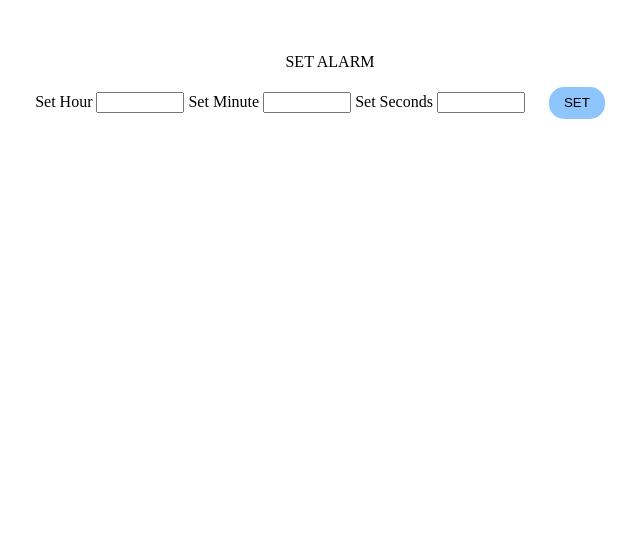
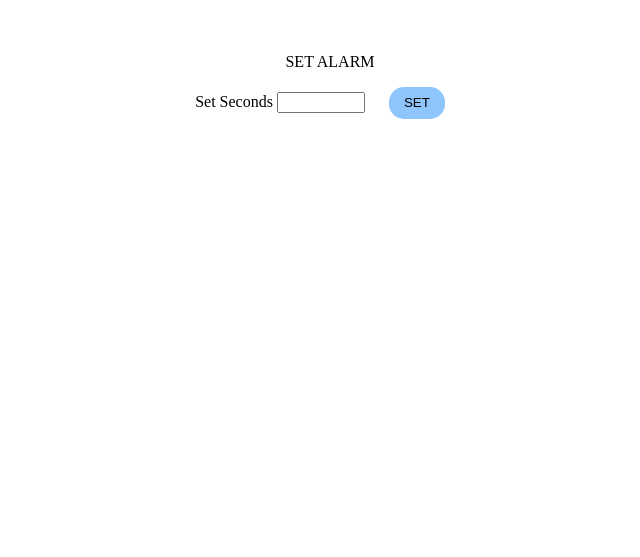
Before and after one commit to buttonbag/complexClock, a plain HTML site: page index.html in a window 1280 px wide. Shown: the part 243-800 px from the top of the page, without its empty margins (310-950 px from the left). Drawn offline with nearby package versions, Linux system fonts and the light colour scheme.

Commit message:
re-evaluate how to set alarms

```diff
--- a/index.html
+++ b/index.html
@@ -20,11 +20,11 @@
     <div class="alarm">
         <p>SET ALARM</p>
         <div class="set">
-            <label for="hour">Set Hour</label>
+            <!-- <label for="hour">Set Hour</label>
             <input type="number" class="userHr" max="12">
 
             <label for="min">Set Minute</label>
-            <input type="number" class="userMin" max="59">
+            <input type="number" class="userMin" max="59"> -->
 
             <label for="seconds">Set Seconds</label>
             <input type="number" class="userSecs" max="59">
--- a/script.js
+++ b/script.js
@@ -1,4 +1,18 @@
+	// get current time
+	const now = new Date();
+	const secs = now.getSeconds();
+	const mins = now.getMinutes();
+	const hrs = now.getHours();
+	const ampm = hrs < 12 ? 'am' : 'pm';
+
 showTime = () => {
+	// get current time
+	const now = new Date();
+	const secs = now.getSeconds();
+	const mins = now.getMinutes();
+	const hrs = now.getHours();
+	const ampm = hrs < 12 ? 'am' : 'pm';
+
 	// set container divs as variables
 	const hours = document.querySelector('.hours');
 	const minutes = document.querySelector('.minutes');
@@ -7,13 +21,6 @@ showTime = () => {
 	const userHr = document.querySelector('.userHr');
 	const userMin = document.querySelector('.userMin');
 	const userSecs = document.querySelector('.userSecs');
-
-	// get current time
-	const now = new Date();
-	const secs = now.getSeconds();
-	const mins = now.getMinutes();
-	const hrs = now.getHours();
-	const ampm = hrs < 12 ? 'am' : 'pm';
 
 	// amPm = n => {
 	// 	if(n < 12) {
@@ -34,13 +41,6 @@ showTime = () => {
 
 }
 
-// alarm = () => {
-// 	// if(seconds.innerText === "00" || seconds.innerText === "10" || seconds.innerText === "20" || seconds.innerText === "30" || seconds.innerText === "40" || seconds.innerText === "50") {
-// 		console.log('alarm');
-// 	// }
-// }
-// const alarmBtn = document.querySelector('#set-alarm');
-// alarmBtn.addEventListener('click', alarm);
 
 
 setInterval(showTime, 1000);
```
